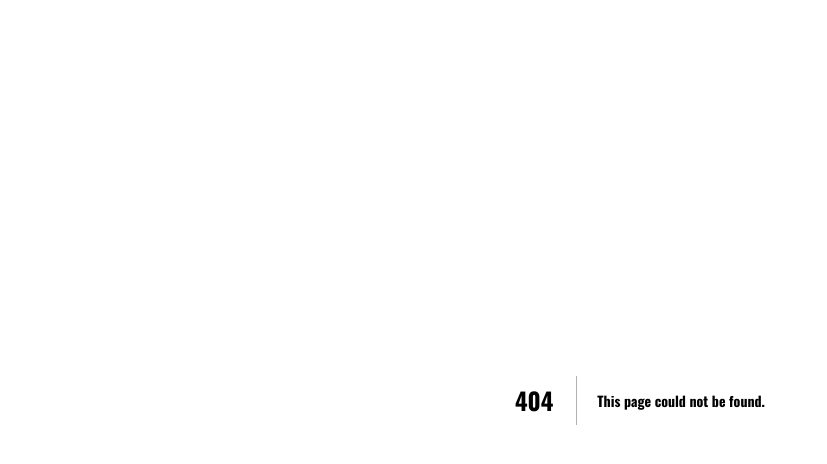
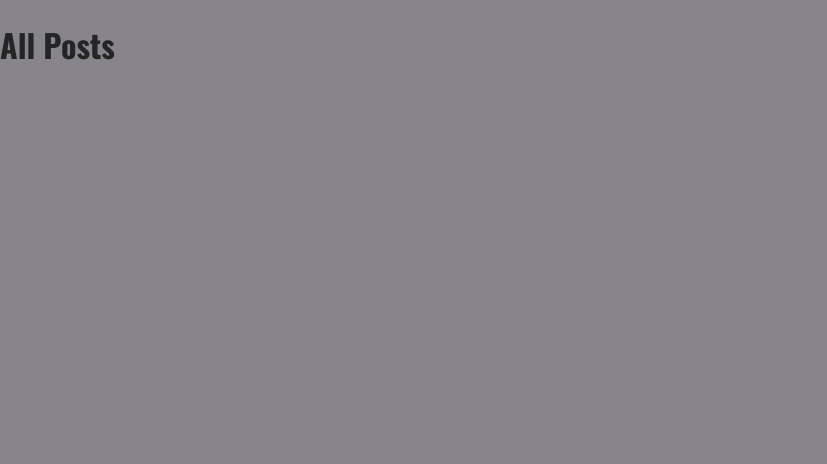
Before and after one commit to Kwaku28/nextjs-blog, a Next.js app: page /posts in a window 1280 px wide. Before the commit this address had no page. Shown: the top 464 px of the page, without its empty margins (0-827 px from the left). Built offline with nearby package versions, Linux system fonts and the light colour scheme.

Commit message:
Add a dummy all posts page

```diff
--- /dev/null
+++ b/pages/posts/index.js
@@ -0,0 +1,9 @@
+function AllPostsPage() {
+  return (
+    <div>
+      <h1>All Posts</h1>
+    </div>
+  );
+}
+
+export default AllPostsPage;
```
